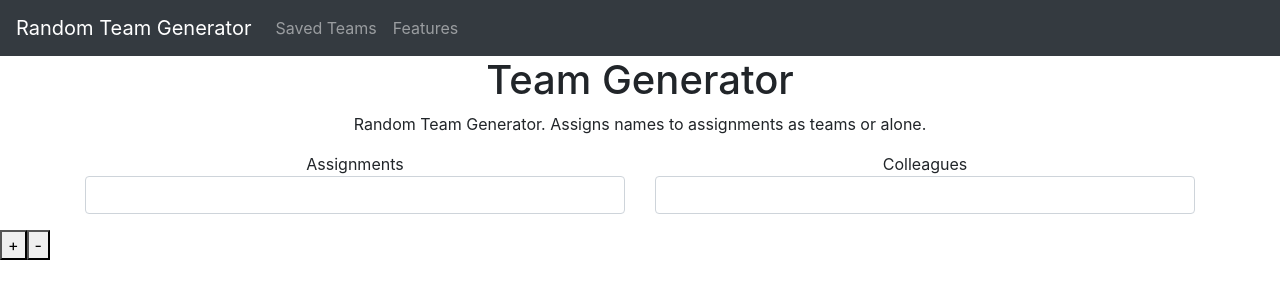
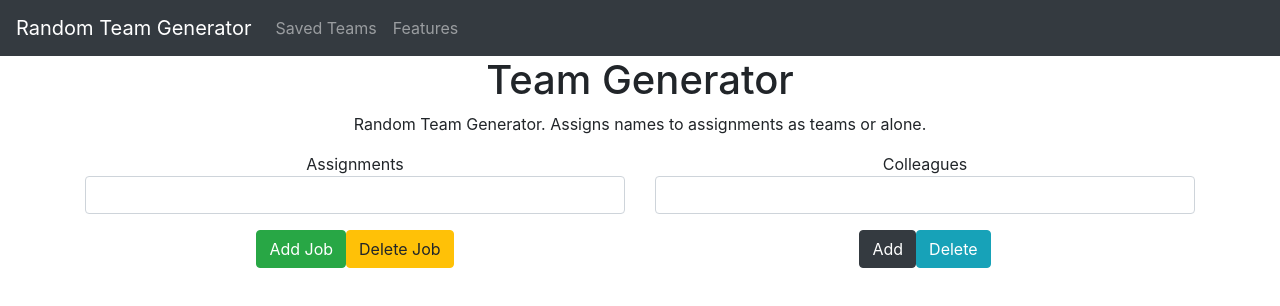
Before and after one commit to skip1113/TeamGenerator, a React (Create React App) app: page / in a window 1280 px wide. Shown: the top 306 px of the page. Built offline with nearby package versions, Linux system fonts and the light colour scheme.

Commit message:
Rendered buttons to app

```diff
--- a/src/components/buttons/ButtonList.jsx
+++ b/src/components/buttons/ButtonList.jsx
@@ -1,40 +1,51 @@
 import React from "react";
+import Button from 'react-bootstrap/Button';
 // import "./style.css";
 
 // Add or Delete members to list to be assigned
 export function DeleteBtn(props) {
   return (
-    <button className="delete-btn" {...props} onClick={props.onClick} data-id={props.id} tabIndex="0">
-      {/* ✗ */}
-      -
-    </button>
+    // <button className="delete-btn" {...props} onClick={props.onClick} data-id={props.id} tabIndex="0">
+    //   {/* ✗ */}
+    //   -
+    // </button>
+    <Button variant="info">
+      {props.children}
+      Delete
+    </Button>
   );
 }
 
 export function AddBtn(props) {
   return (
-    <button className="add-btn" {...props} onClick={props.onClick} data-id={props.id}>
-      {/* {props.children} */}
-      +
-    </button>
+    // <button className="add-btn" {...props} onClick={props.onClick} data-id={props.id}>
+    //   {/* {props.children} */}
+    //   +
+    // </button>
+    <Button variant="dark">
+      {props.children}
+      Add
+    </Button>
   );
 }
 
 //Add or delete teams/jobs
 export function AddFormBtn(props) {
   return (
-    <button {...props} style={{ float: "right", marginBottom: 10 }} className="btn btn-secondary">
-      {props.children}
-    </button>
+    // <button {...props} style={{ float: "right", marginBottom: 10 }} className="btn btn-secondary">
+    //   {props.children}
+    // </button>
+    <Button variant="success">Add Job</Button>
   );
 }
 
 export function DeleteFormBtn(props) {
   return (
-    <button {...props} className="btn btn-secondary">
-      {props.children}
-    </button>
-  )
+    // <button {...props} className="btn btn-secondary">
+    //   {props.children}
+    // </button>
+    <Button variant="warning">Delete Job</Button>
+  );
 }
 
 // Handle submit to generate teams and reset/clear fields
--- a/src/components/pages/Home.jsx
+++ b/src/components/pages/Home.jsx
@@ -1,6 +1,6 @@
 import React, { Component } from 'react';
 import './style.css';
-import { DeleteBtn, AddBtn } from '../buttons/ButtonList';
+import { DeleteBtn, AddBtn, AddFormBtn, DeleteFormBtn } from '../buttons/ButtonList';
 import Container from 'react-bootstrap/Container'
 import Row from 'react-bootstrap/Row';
 import Col from 'react-bootstrap/Col';
@@ -25,15 +25,18 @@ class Home extends Component {
                         <Col xs={6} className="assign-title">
                             Assignments
                             <InputAssignment />
+                            <AddFormBtn />
+                            <DeleteFormBtn />
                         </Col>
                         <Col xs={6} className="team-title">
                             Colleagues
                             <InputTeam />
+                            <AddBtn />
+                            <DeleteBtn />
                         </Col>
                     </Row>
                 </Container>
-                    <AddBtn />
-                    <DeleteBtn />
+
             </div>
         )
     }
```
Also changed, not shown: 1 other file (tests, documents, lock files or other folders).
